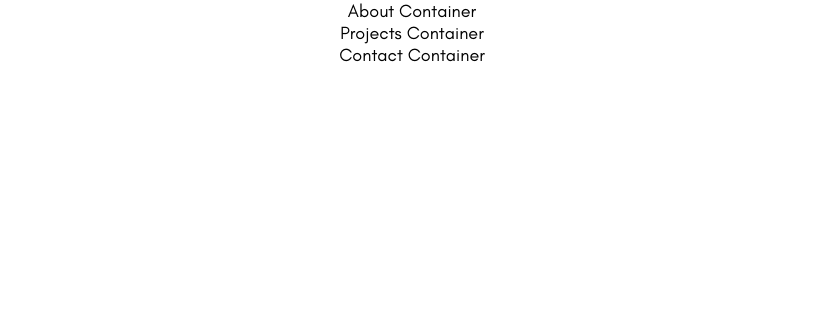
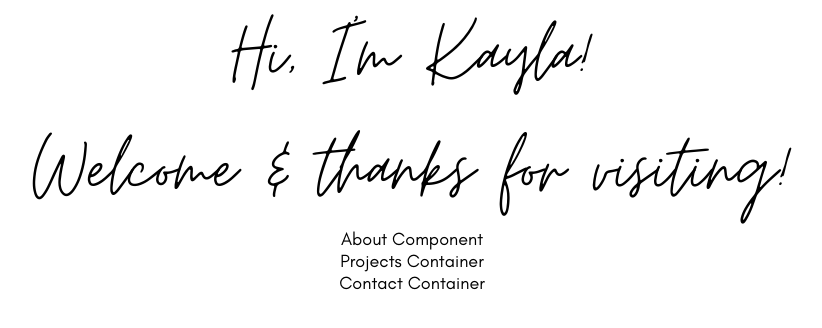
Before and after one commit to HeartyRhombus/HeartyRhombus.github.io, a React (Create React App) app: page / in a window 1280 px wide. Shown: the top 328 px of the page, without its empty margins (228-1050 px from the left). Built offline with nearby package versions, Linux system fonts and the light colour scheme.

Commit message:
add initial welcome message

```diff
--- a/src/containers/AboutContainer.js
+++ b/src/containers/AboutContainer.js
@@ -1,10 +1,16 @@
 import React, { Component } from 'react';
+import AboutComponent from '../components/AboutComponent';
 
 class AboutContainer extends Component {
     render() {
         return (
             <div>
-                About Container
+                <div id="welcome_msg">
+                    Hi, I'm Kayla!
+                    <br/>
+                    Welcome & thanks for visiting!
+                </div>
+                <AboutComponent />
             </div>
         );
     }
```
